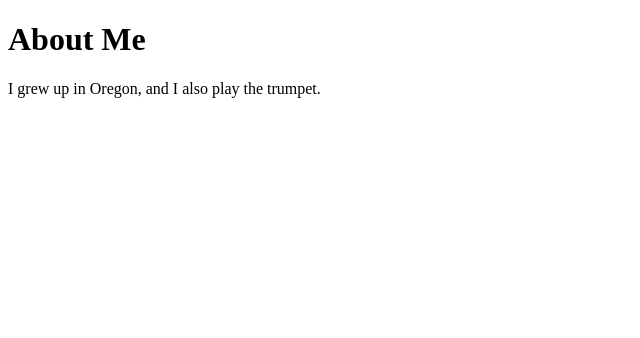
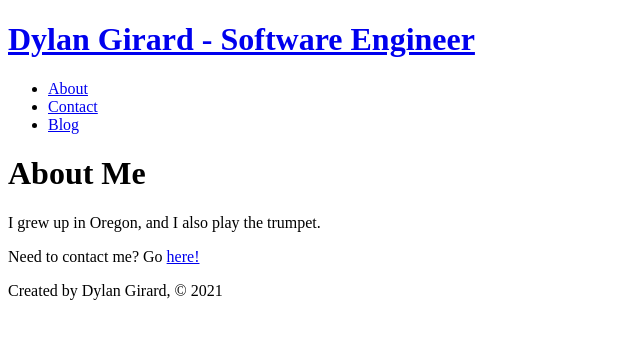
Before and after one commit to dylankgirard/girard-gatsby-blog, a Gatsby site: page /about in a window 1280 px wide. Shown: the whole page, without its empty margins (0-640 px from the left). Built offline with nearby package versions, Linux system fonts and the light colour scheme; Gatsby itself is replaced by a stand-in of ours.

Commit message:
Added a header nav and footer for all pages

```diff
--- /dev/null
+++ b/src/components/footer.js
@@ -0,0 +1,11 @@
+import React from 'react'
+
+const Footer = () => {
+    return (
+    <footer>
+        <p>Created by Dylan Girard, © 2021</p>
+    </footer>
+    )
+}
+
+export default Footer
--- /dev/null
+++ b/src/components/header.js
@@ -0,0 +1,17 @@
+import React from 'react'
+import { Link } from 'gatsby'
+
+const Header = () => {
+    return (
+        <header>
+            <h1><Link to="/">Dylan Girard - Software Engineer</Link></h1>
+            <ul>
+                <li><Link to="/about">About</Link></li>
+                <li><Link to="/contact">Contact</Link></li>
+                <li><Link to="/blog">Blog</Link></li>
+            </ul>
+        </header>
+    )
+}
+
+export default Header
--- a/src/pages/about.js
+++ b/src/pages/about.js
@@ -1,12 +1,20 @@
 import React from 'react'
+import Footer from '../components/footer'
+import Header from '../components/header'
+
+import { Link } from 'gatsby'
+
 
 const AboutPage = () => {
     return (
         <div>
+             <Header/>
             <h1>
                 About Me
             </h1>
             <p>I grew up in Oregon, and I also play the trumpet.</p>
+            <p>Need to contact me? Go <Link to="/contact">here!</Link></p>
+            <Footer/>
         </div>
     )
 }
--- a/src/pages/blog.js
+++ b/src/pages/blog.js
@@ -1,12 +1,17 @@
 import React from 'react'
+import Footer from '../components/footer'
+import Header from '../components/header'
+
 
 const BlogPage = () => {
     return (
         <div>
+             <Header/>
             <h1>
                 Blog
             </h1>
             <p>Posts will show up here.</p>
+            <Footer/>
         </div>
     )
 }
```
Also changed, not shown: src/pages/contact.js (+6 -1 lines), src/pages/index.js (+9 -0 lines).
